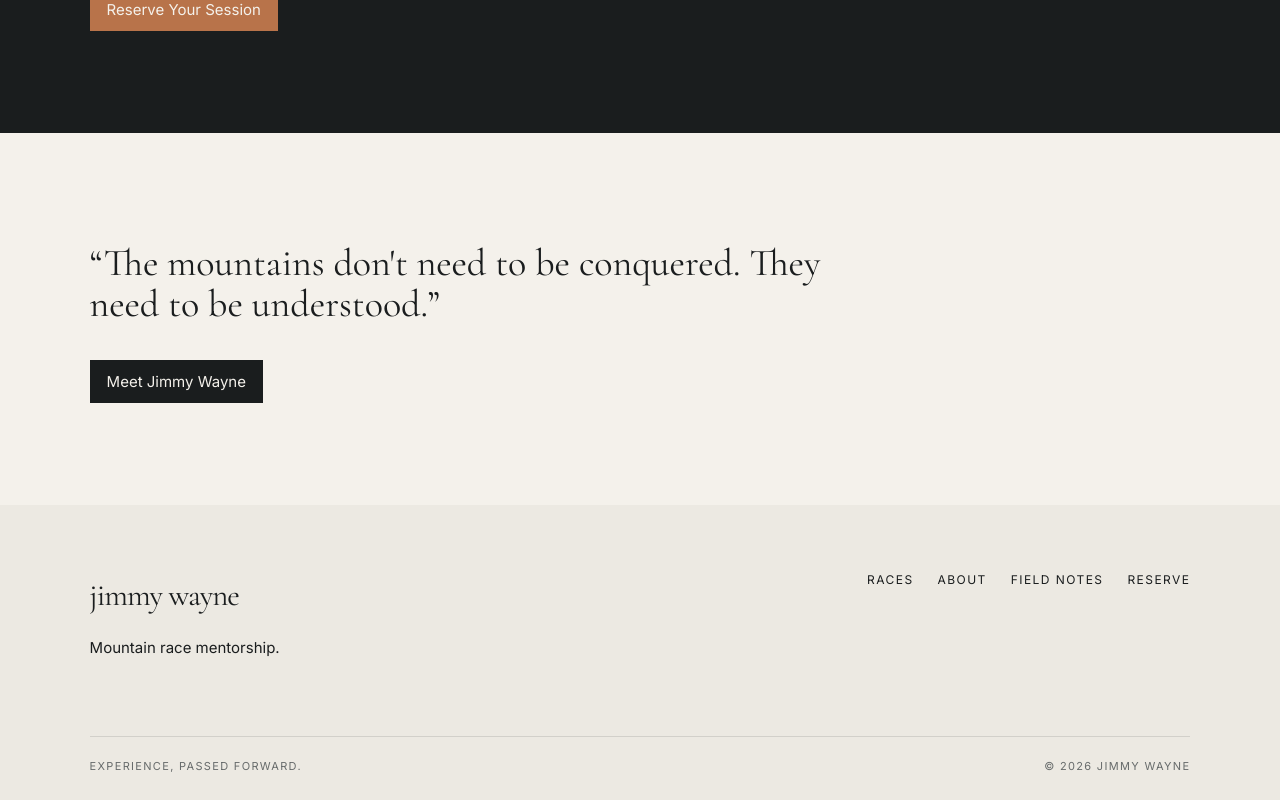
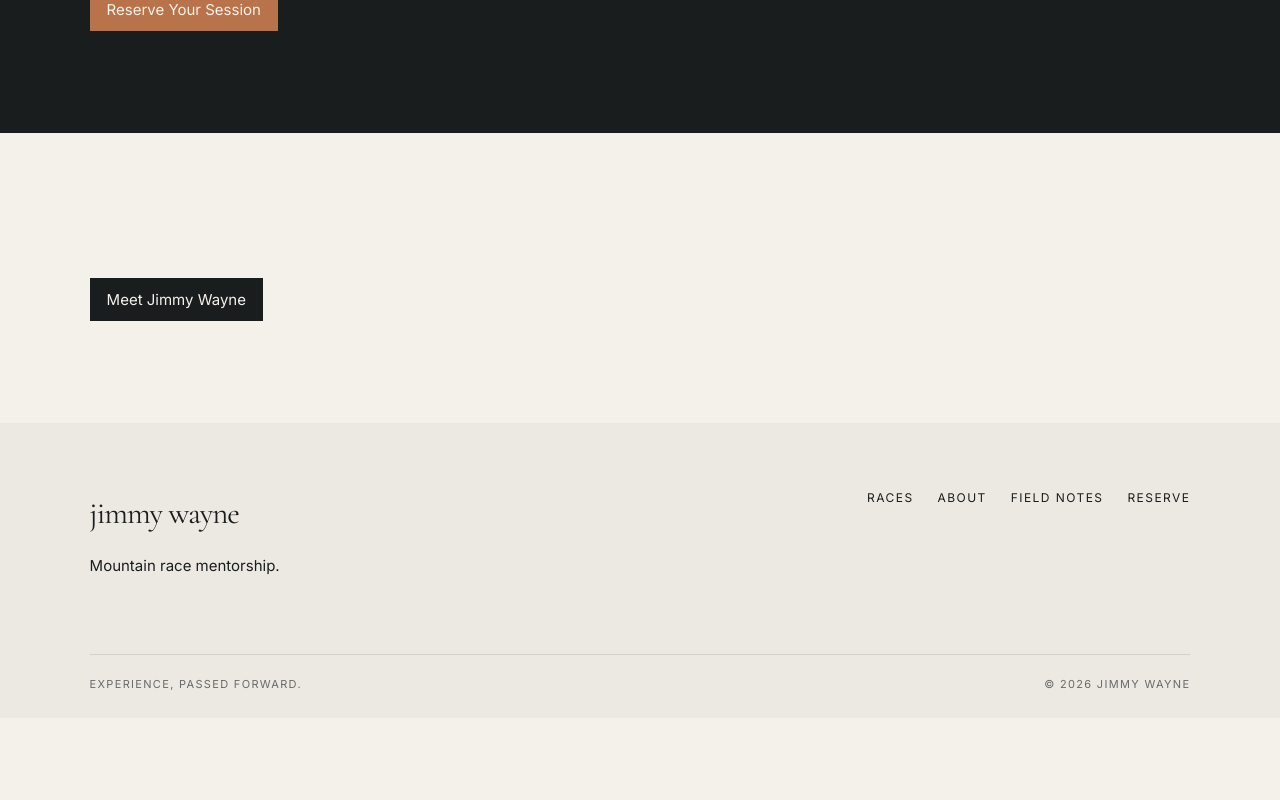
Before and after one commit to JimmyWayne-blip/jimmy-wayne-site, a Next.js app: page / in a window 1280 px wide. Shown: the part 3397-4197 px from the top of the page. After the commit the page ends 4115 px from the top, so only its background shows below. Built offline with nearby package versions, Linux system fonts and the light colour scheme.

Commit message:
Update page.tsx

```diff
--- a/app/page.tsx
+++ b/app/page.tsx
@@ -5,5 +5,5 @@ export default function Home(){return <>
 <section className="section"><div className="intro"><div><span className="label">The idea</span><h2 className="display">Every race has its own personality.</h2></div><div className="body-large"><p>The best advice isn't always found in a training plan. It comes from knowing the course, understanding the terrain, anticipating the hard sections, and learning from someone who's already been there.</p><p>Jimmy Wayne offers 90-minute, race-specific mentorship sessions for mountain ultras he has personally completed. Ask anything. Course beta, pacing, gear, crew, weather, logistics, tactics—or the things you don't know to ask yet.</p></div></div></section>
 <section className="section fog"><span className="label">Races</span><h2 className="display">Prepare for the race,<br/>not just the distance.</h2><div className="race-grid">{races.map(([name,slug])=><Link className="race-card" key={slug} href={'/races/'+slug}><div><span className="label">Mentorship</span><h3>{name}</h3></div><span className="arrow">Explore race →</span></Link>)}</div></section>
 <section className="section dark"><div className="service"><div><span className="label">Race Mentorship Session</span><h2 className="display">Ninety minutes.<br/>Your questions.</h2><div className="price">$125</div><p>One focused conversation over Google Meet, followed by a personalized PDF summary with the key takeaways from your session.</p><Link className="button copper" href="https://calendly.com/jelam26-2/jimmywayne">Reserve Your Session</Link></div><div className="includes"><div>90-minute Google Meet</div><div>Course and terrain strategy</div><div>Pacing, tactics & cutoffs</div><div>Gear, fueling & weather</div><div>Crew, pacer & drop-bag strategy</div><div>Personalized follow-up PDF</div></div></div></section>
-<section className="section"><div className="quote">“The mountains don't need to be conquered. They need to be understood.”</div><div style={{marginTop:45}}><Link className="button" href="/about">Meet Jimmy Wayne</Link></div></section>
+<section className="section"><div style={{marginTop:45}}><Link className="button" href="/about">Meet Jimmy Wayne</Link></div></section>
 </>}
```
